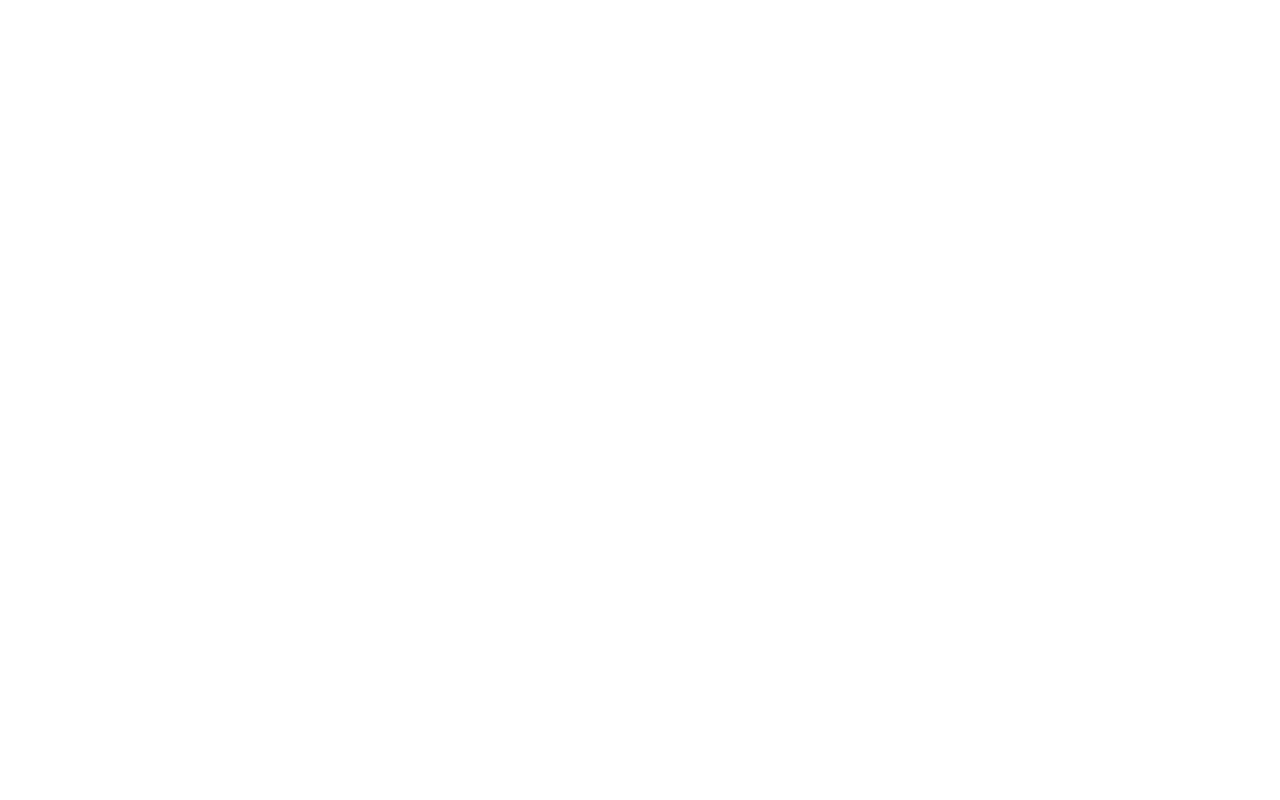
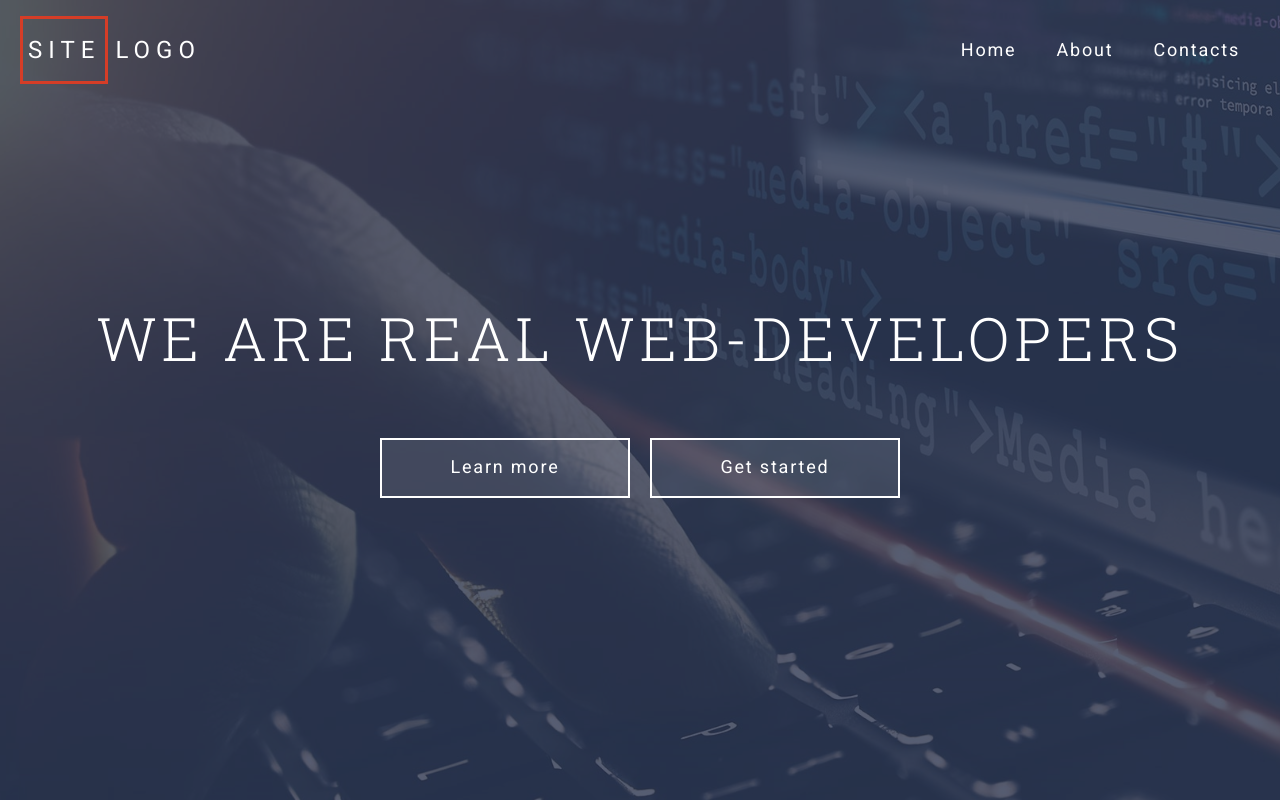
Before and after one commit to SeniorCrashTest/project-main, a website: page index.html in a window 1280 px wide. Drawn offline with Linux system fonts and the light colour scheme.

Commit message:
до пиксель перфекта первая страница

```diff
--- a/assets/scss/common/_classes.scss
+++ b/assets/scss/common/_classes.scss
@@ -0,0 +1,22 @@
+.btn {
+  display: flex;
+  align-items: center;
+  justify-content: center;
+
+  min-width: 250px;
+  height: 60px;
+  padding: 0.5em 1em;
+
+  transition: background-color 0.5s;
+  letter-spacing: 0.1em;
+
+  border: 2px solid $color-light;
+  background-color: rgba($color-light, 0.1);
+
+  font-size: 18px;
+
+  &:hover,
+  &:focus {
+    background-color: $color-accent;
+  }
+}
--- a/assets/scss/common/_typography.scss
+++ b/assets/scss/common/_typography.scss
@@ -0,0 +1,29 @@
+*,
+::after,
+::before {
+  box-sizing: border-box;
+}
+
+html {
+  font-family: $font-main;
+  font-size: $font-size;
+}
+
+body {
+  color: $color-gray;
+  background-color: $color-light;
+}
+
+h1 {
+  letter-spacing: 0.08em;
+
+  font-family: $font-header;
+  font-size: 3.75rem;
+  font-weight: 300;
+}
+
+a {
+  text-decoration: none;
+
+  color: $color-light;
+}
--- a/assets/scss/components/header/_header-content.scss
+++ b/assets/scss/components/header/_header-content.scss
@@ -0,0 +1,22 @@
+.header-content {
+  position: relative;
+  z-index: 1;
+  top: 0;
+
+  &__container {
+    @extend %container;
+  }
+
+  &__title {
+    margin: 0 0 66px;
+
+    text-align: center;
+  }
+
+  &__actions {
+    display: flex;
+    justify-content: center;
+
+    gap: $gap;
+  }
+}
--- a/assets/scss/components/header/_header-logo.scss
+++ b/assets/scss/components/header/_header-logo.scss
@@ -0,0 +1,15 @@
+.header-logo {
+  letter-spacing: 0.25em;
+
+  font-size: 24px;
+
+
+
+  &__accent {
+    margin-right: 7px;
+    padding: 17px 5px 17px 5px;
+    // display: inline-block;
+
+    border: 3px solid #d53d27;
+  }
+}
--- a/assets/scss/components/header/_header-menu.scss
+++ b/assets/scss/components/header/_header-menu.scss
@@ -0,0 +1,15 @@
+.header-menu {
+  position: absolute;
+  z-index: 2;
+  top: 0;
+  right: 0;
+  left: 0;
+
+  &__container {
+    display: flex;
+    align-items: center;
+
+    @extend %container;
+    gap: $gap;
+  }
+}
--- a/assets/scss/components/header/_header-navbar.scss
+++ b/assets/scss/components/header/_header-navbar.scss
@@ -0,0 +1,36 @@
+.header-navbar {
+	width: 100%;
+
+	&__btn {
+		display: none;
+	}
+
+	&__list {
+		display: flex;
+		justify-content: flex-end;
+
+		@include unlist;
+	}
+
+
+	&__item {
+		margin: $gap $gap-sm;
+	}
+
+
+	&__link {
+		display: block;
+
+		padding: $gap $gap-sm;
+
+		transition: color 0.5s;
+		letter-spacing: 0.1em;
+
+		font-size: 18px;
+
+		&:hover,
+		&:focus {
+			color: $color-accent;
+		}
+	}
+}
--- a/assets/scss/components/header/_header-overlay.scss
+++ b/assets/scss/components/header/_header-overlay.scss
@@ -0,0 +1,8 @@
+.header-overlay {
+  position: absolute;
+
+  opacity: 0.8;
+  background-color: $color-primary;
+
+  inset: 0;
+}
--- a/assets/scss/components/header/_header.scss
+++ b/assets/scss/components/header/_header.scss
@@ -0,0 +1,13 @@
+.header {
+  position: relative;
+
+  display: grid;
+  align-content: center;
+
+  min-height: 100vh;
+  padding: 150px 0;
+
+  color: $color-light;
+  background-color: $color-primary;
+  background-image: url(../img/img-header.png);
+}
--- a/assets/scss/mixins/_extends.scss
+++ b/assets/scss/mixins/_extends.scss
@@ -0,0 +1,6 @@
+%container {
+  max-width: $ul;
+  margin: 0 auto;
+  padding-right: $gap;
+  padding-left: $gap;
+}
--- a/assets/scss/mixins/_mixins-media.scss
+++ b/assets/scss/mixins/_mixins-media.scss
@@ -1,4 +1,4 @@
-@use "../presets" as *;
+// @use "../presets" as *;
 
 $diff: 0.2px;
 
--- a/assets/scss/mixins/_mixins.scss
+++ b/assets/scss/mixins/_mixins.scss
@@ -1,4 +1,4 @@
-@use "../presets" as *;
+// @use "../presets" as *;
 
 @mixin text-shortener {
   display: block;
@@ -51,3 +51,10 @@
 @mixin box-shadow {
   box-shadow: -3px 3px 20px -10px darken($color-gray-dark, 40%);
 }
+
+@mixin unlist {
+  margin: 0;
+  padding: 0;
+
+  list-style: none;
+}
--- a/assets/scss/presets/_variables.scss
+++ b/assets/scss/presets/_variables.scss
@@ -1,15 +1,12 @@
 @use "sass:math";
-
 $font-header: "Roboto Slab", serif;
 $font-main: "Roboto", sans-serif;
 $font-size: 16px;
-
 $ul: 1340px;
 $xl: 1200px;
 $lg: 992px;
 $md: 768px;
 $sm: 576px;
-
 $gap: 20px;
 $gap-sm: math.div($gap, 2);
 $gap-lg: $gap * 1.5;
--- a/assets/scss/style.scss
+++ b/assets/scss/style.scss
@@ -1,18 +1,32 @@
-@use "../../libs/normalize.css/normalize";
+@import "../../libs/normalize.css/normalize";
 
-@use "common/typography";
-@use "common/classes";
+@import "presets/variables";
+@import "presets/skin";
 
-@use "components/header/header";
-@use "components/header/header-overlay";
-@use "components/header/header-menu";
-@use "components/header/header-logo";
-@use "components/header/header-navbar";
-@use "components/header/header-content";
-@use "components/sections/skills/skills";
-@use "components/sections/skills/skill-item";
-@use "components/sections/section-about";
-@use "components/sections/section-form";
-@use "components/sections/section-posts";
+@import "mixins/mixins";
+@import "mixins/mixins-media";
+@import "mixins/extends";
 
-@use "components/footer/footer";
+@import "common/typography";
+@import "common/classes";
+
+@import "components/header/header";
+@import "components/header/header-content";
+@import "components/header/header-menu";
+@import "components/header/header-logo";
+@import "components/header/header-navbar";
+@import "components/header/header-overlay";
+
+
+// @use "components/header/header-overlay";
+// @use "components/header/header-menu";
+// @use "components/header/header-logo";
+// @use "components/header/header-navbar";
+// @use "components/header/header-content";
+// @use "components/sections/skills/skills";
+// @use "components/sections/skills/skill-item";
+// @use "components/sections/section-about";
+// @use "components/sections/section-form";
+// @use "components/sections/section-posts";
+
+// @use "components/footer/footer";
--- a/index.html
+++ b/index.html
@@ -8,7 +8,9 @@
 	<link rel="shortcut icon" href="assets/img/favicon.png" type="image/png">
 	<!-- Подключаем шрифты Roboto и Roboto Slab c сервиса google -->
 	<link rel="preconnect" href="https://fonts.gstatic.com">
-  <link href="https://fonts.googleapis.com/css2?family=Roboto+Slab:wght@100;300;400;700&family=Roboto:wght@100;300;400;500;700;900&display=swap" rel="stylesheet">
+	<link
+		href="https://fonts.googleapis.com/css2?family=Roboto+Slab:wght@100;300;400;700&family=Roboto:wght@100;300;400;500;700;900&display=swap"
+		rel="stylesheet">
 	<!-- Подключаем иконочный шрифт fontawesome -->
 	<link rel="stylesheet" href="libs/@fortawesome/fontawesome-free/css/all.min.css">
 	<!-- Подключаем наш основной стиль, с которым будем работать -->
@@ -17,13 +19,55 @@
 </head>
 
 <body>
+	<!-- Код пишем здесь -->
+	<header class="header">
+		<div class="header-content">
+			<div class="header-content__container">
+				<h1 class="header-content__title">WE ARE REAL WEB-DEVELOPERS</h1>
+				<div class="header-content__actions">
+					<a class="btn btn--light" href="">Learn more</a>
+					<a class="btn btn--light" href="">Get started</a>
+				</div>
+			</div>
+		</div>
 
-  <!-- Код пишем здесь -->
+		<div class="header-menu">
+			<div class="header-menu__container">
 
+				<div class="header-logo">
+					<a class="header-logo__link" href=""><span class="header-logo__accent">SITE</span>LOGO</a>
+				</div>
+
+				<nav class="header-navbar">
+					<div class="header-navbar__btn">
+						<div class="header-navbar__btn-row"></div>
+						<div class="header-navbar__btn-row"></div>
+						<div class="header-navbar__btn-row"></div>
+					</div>
+
+					<ul class="header-navbar__list">
+						<li class="header-navbar__item">
+							<a class="header-navbar__link" href="">Home</a>
+						</li>
+						<li class="header-navbar__item">
+							<a class="header-navbar__link" href="">About</a>
+						</li>
+						<li class="header-navbar__item">
+							<a class="header-navbar__link" href="">Contacts</a>
+						</li>
+					</ul>
+				</nav>
+			</div>
+		</div>
+
+		<div class="header-overlay">
+		</div>
+	</header>
 	<!-- Подключаем библиотеку jquery, необходимую для работы нашего основного скрипта -->
 	<script src="libs/jquery/dist/jquery.min.js"></script>
 	<!-- Подключаем наш основной скрипт, с которым будем работать -->
 	<script src="assets/js/main.js"></script>
 
 </body>
+
 </html>
```
Also changed, not shown: assets/css/style.css. Lines whose indentation alone changed are shown as unchanged.
